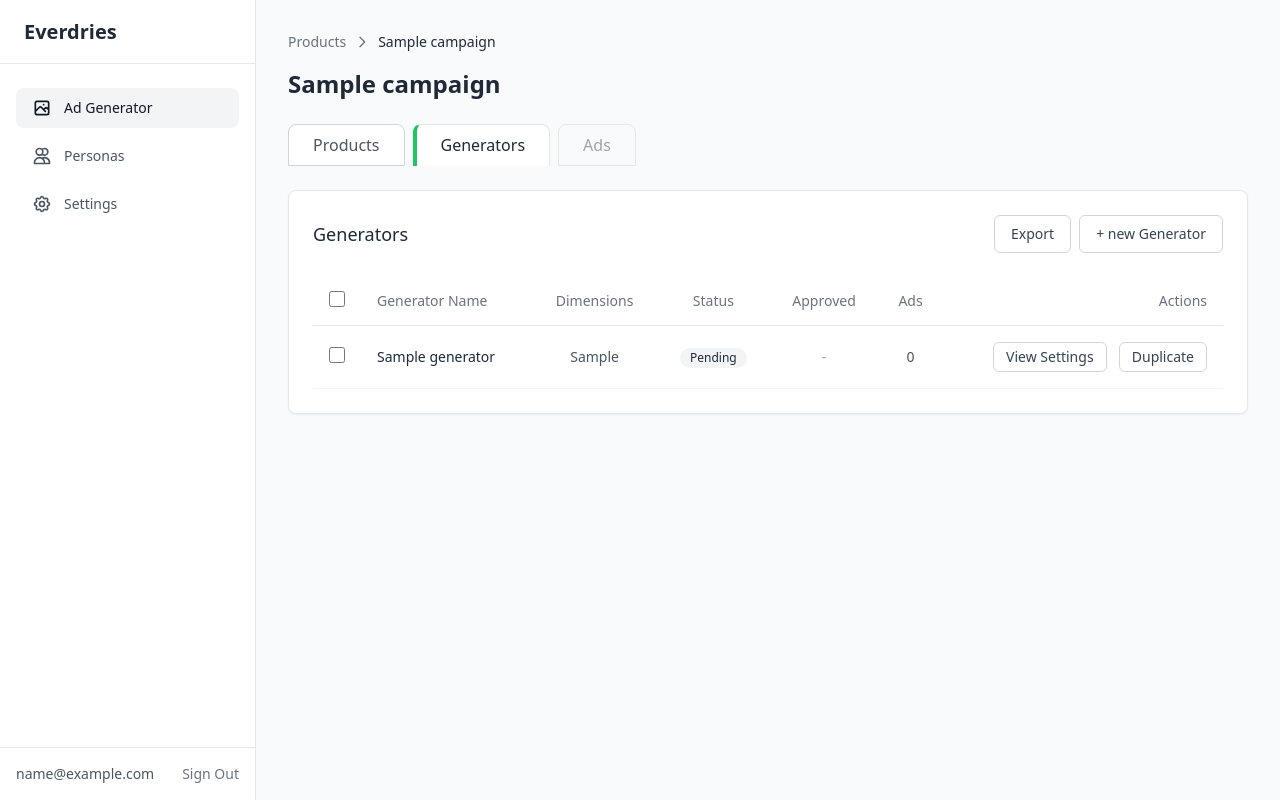
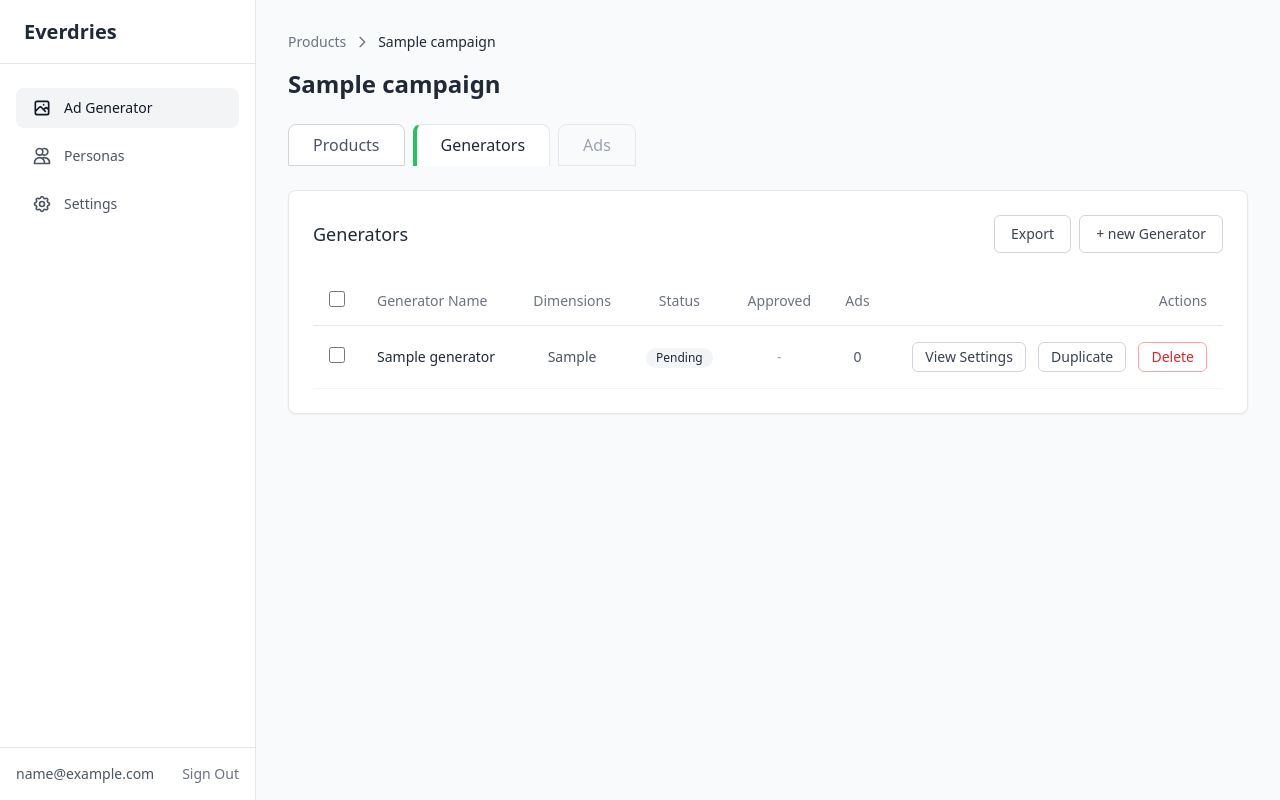
Before and after one commit to Kostargy/ad-generator, a Django app: page /app/products/1/generator/ in a window 1280 px wide. Run offline with Django 5.2, Linux system fonts and the light colour scheme; a user stored in the database is signed in; tables that the repository leaves empty hold one stand-in row (values such as "Sample post"); data that the repository does not hold is empty; parts of the project's set-up code (start-up, migrations or seed data) failed here and were passed over; some libraries are stand-ins or nearby versions.

Commit message:
Add Delete action for individual generators in the list
A red Delete button next to Duplicate posts to a new
generator_delete view (POST + CSRF + ownership check), removes the
row from the DOM on success, and prompts for confirmation first
since the action also cascades to all of the generator's ads.

Co-Authored-By: Claude Opus 4.6 (1M context) <noreply@anthropic.com>

```diff
--- a/everdries_ad_generator/campaigns/templates/campaigns/generator.html
+++ b/everdries_ad_generator/campaigns/templates/campaigns/generator.html
@@ -116,6 +116,13 @@
                  class="px-3 py-1 border border-gray-300 rounded-md text-sm text-gray-700 hover:bg-gray-50 transition-colors inline-block">
                 Duplicate
               </a>
+              <button type="button"
+                      data-delete-generator
+                      data-delete-url="{% url 'campaigns:generator_delete' campaign.id generator.id %}"
+                      data-generator-title="{{ generator.title }}"
+                      class="px-3 py-1 border border-red-300 rounded-md text-sm text-red-600 hover:bg-red-50 transition-colors inline-block">
+                Delete
+              </button>
             </td>
           </tr>
           {% empty %}
@@ -181,6 +188,37 @@ document.querySelector('[data-export-btn]').addEventListener('click', function()
     console.error('Export error:', err);
     alert('Export failed. Make sure there are approved images to export.');
   });
+});
+
+// Delete a generator (delegated so dynamically-injected rows still work).
+document.addEventListener('click', function(e) {
+  const btn = e.target.closest('[data-delete-generator]');
+  if (!btn) return;
+  e.stopPropagation();
+  e.preventDefault();
+  const title = btn.getAttribute('data-generator-title') || 'this generator';
+  if (!confirm(`Delete "${title}"? This will remove the generator and all its ads. This cannot be undone.`)) {
+    return;
+  }
+  const url = btn.getAttribute('data-delete-url');
+  btn.disabled = true;
+  fetch(url, {
+    method: 'POST',
+    headers: {
+      'X-CSRFToken': '{{ csrf_token }}',
+      'Accept': 'application/json',
+    },
+  })
+    .then(r => {
+      if (!r.ok) throw new Error('Delete failed');
+      const row = btn.closest('tr[data-generator-id]');
+      if (row) row.remove();
+    })
+    .catch(err => {
+      console.error('Failed to delete generator:', err);
+      alert('Failed to delete generator. Please try again.');
+      btn.disabled = false;
+    });
 });
 
 // Adaptive polling: 5s while any row is processing, 60s otherwise.
--- a/everdries_ad_generator/campaigns/urls.py
+++ b/everdries_ad_generator/campaigns/urls.py
@@ -27,6 +27,7 @@ urlpatterns = [
     path("products/<int:campaign_id>/generators/new/", views.generator_create, name="generator_create"),
     path("products/<int:campaign_id>/generators/<int:generator_id>/edit/", views.generator_edit, name="generator_edit"),
     path("products/<int:campaign_id>/generators/<int:generator_id>/generate/", views.generate_ads, name="generate_ads"),
+    path("products/<int:campaign_id>/generators/<int:generator_id>/delete/", views.generator_delete, name="generator_delete"),
     path("products/<int:campaign_id>/generate-headlines/", views.generate_headlines, name="generate_headlines"),
 
     # Ads (within product)
--- a/everdries_ad_generator/campaigns/views.py
+++ b/everdries_ad_generator/campaigns/views.py
@@ -640,6 +640,17 @@ def persona_edit(request, persona_id):
 
 @login_required
 @require_POST
+def generator_delete(request, campaign_id, generator_id):
+    """Delete a generator and its ads via AJAX."""
+    campaign = get_object_or_404(Campaign, id=campaign_id, created_by=request.user)
+    generator = get_object_or_404(Generator, id=generator_id, campaign=campaign)
+    title = generator.title
+    generator.delete()
+    return JsonResponse({"status": "success", "message": f"Generator '{title}' deleted."})
+
+
+@login_required
+@require_POST
 def persona_delete(request, persona_id):
     """Delete a persona via AJAX."""
     persona = get_object_or_404(CustomerPersona, id=persona_id, created_by=request.user)
```
